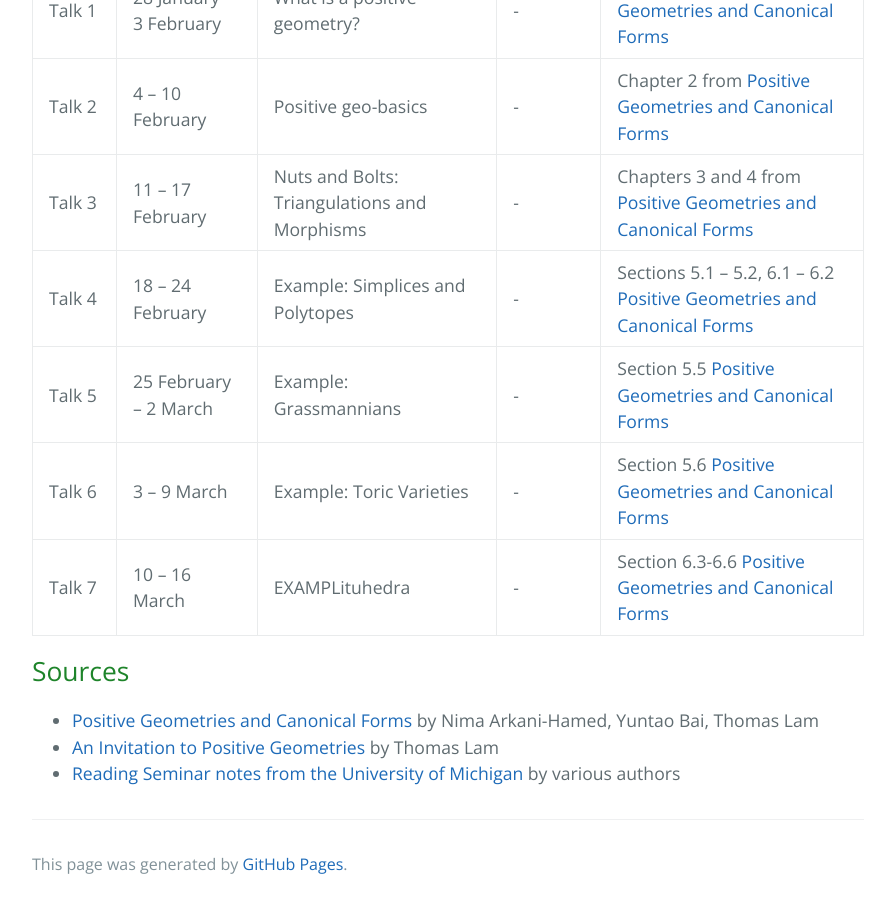
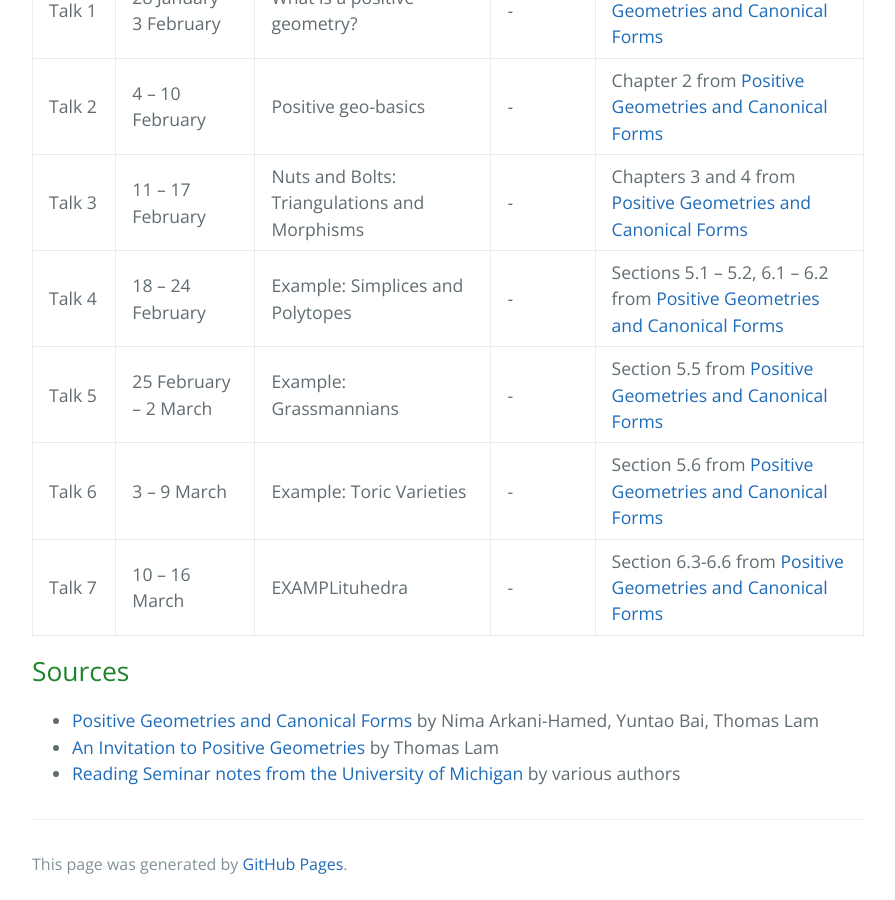
Before and after one commit to galen-dorp/positive-geometries-oregon, a Jekyll site: the page built from index.md, in a window 1280 px wide and 900 px high, scrolled down 833 px. Shown: the whole window, without its empty margins (192-1087 px from the left). Built offline with Jekyll 4.4.1, drawn with Linux system fonts in a browser that asks for light colours.

Commit message:
added "from"

```diff
--- a/index.md
+++ b/index.md
@@ -27,10 +27,10 @@ Organizers: [Colin Crowley](https://sites.google.com/view/colincrowley/home), [G
 | Talk 1     | 28 January -- 3 February | What is a positive geometry?   | -       | Chapter 1 from [Positive Geometries and Canonical Forms](https://arxiv.org/abs/1703.04541)         |
 | Talk 2     | 4 -- 10 February         | Positive geo-basics   | -       | Chapter 2 from [Positive Geometries and Canonical Forms](https://arxiv.org/abs/1703.04541)          |
 | Talk 3     | 11 -- 17 February        | Nuts and Bolts: Triangulations and Morphisms   | -       | Chapters 3 and 4 from [Positive Geometries and Canonical Forms](https://arxiv.org/abs/1703.04541)         |
-| Talk 4     | 18 -- 24 February        | Example: Simplices and Polytopes  | -       | Sections 5.1 -- 5.2, 6.1 -- 6.2 [Positive Geometries and Canonical Forms](https://arxiv.org/abs/1703.04541)           |
-| Talk 5     | 25 February -- 2 March  | Example: Grassmannians   | -       | Section 5.5 [Positive Geometries and Canonical Forms](https://arxiv.org/abs/1703.04541)         |
-| Talk 6     | 3 -- 9 March             | Example: Toric Varieties   | -       | Section 5.6 [Positive Geometries and Canonical Forms](https://arxiv.org/abs/1703.04541)         |
-| Talk 7     | 10 -- 16 March           | EXAMPLituhedra   | -       | Section 6.3-6.6 [Positive Geometries and Canonical Forms](https://arxiv.org/abs/1703.04541)      |
+| Talk 4     | 18 -- 24 February        | Example: Simplices and Polytopes  | -       | Sections 5.1 -- 5.2, 6.1 -- 6.2 from [Positive Geometries and Canonical Forms](https://arxiv.org/abs/1703.04541)           |
+| Talk 5     | 25 February -- 2 March  | Example: Grassmannians   | -       | Section 5.5 from [Positive Geometries and Canonical Forms](https://arxiv.org/abs/1703.04541)         |
+| Talk 6     | 3 -- 9 March             | Example: Toric Varieties   | -       | Section 5.6 from [Positive Geometries and Canonical Forms](https://arxiv.org/abs/1703.04541)         |
+| Talk 7     | 10 -- 16 March           | EXAMPLituhedra   | -       | Section 6.3-6.6 from [Positive Geometries and Canonical Forms](https://arxiv.org/abs/1703.04541)      |
 
 
 ## Sources
```
